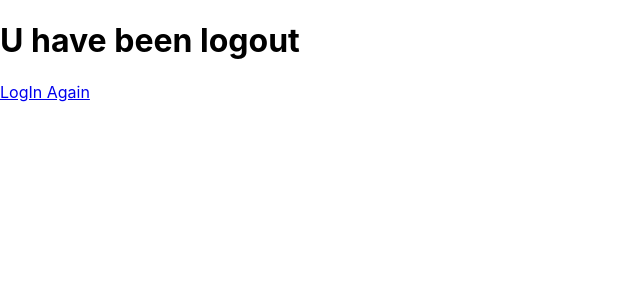
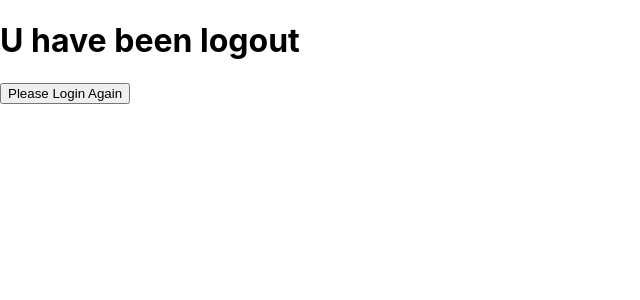
Before and after one commit to NMili997/coolaim, a React (Create React App) app: page /logout in a window 1280 px wide. Shown: the top 300 px of the page, without its empty margins (0-640 px from the left). Built offline with nearby package versions, Linux system fonts and the light colour scheme.

Commit message:
Adding button for returning on admin page

```diff
--- a/src/components/Logout.js
+++ b/src/components/Logout.js
@@ -10,7 +10,9 @@ export default class Logout extends  Component{
     return (
       <div>
         <h1>U have been logout</h1>
-        <Link to="/">LogIn Again</Link>
+        <Link to="/">
+          <button>Please Login Again</button>
+        </Link>
       </div>
     );
   }
--- a/src/components/homepage/comment.js
+++ b/src/components/homepage/comment.js
@@ -1,5 +1,6 @@
 import React, { useState, useEffect } from "react";
 import "../../App.css";
+import {Link} from "react-router-dom";
 
 function Comment({ match }) {
   console.log(match);
@@ -23,6 +24,9 @@ function Comment({ match }) {
   return (
     <div className="navPosts">
       <div className="comments">{comments.body}</div>
+      <Link to="/admin">
+        <button>Back on admin page</button>
+      </Link>
     </div>
   );
 }
```
